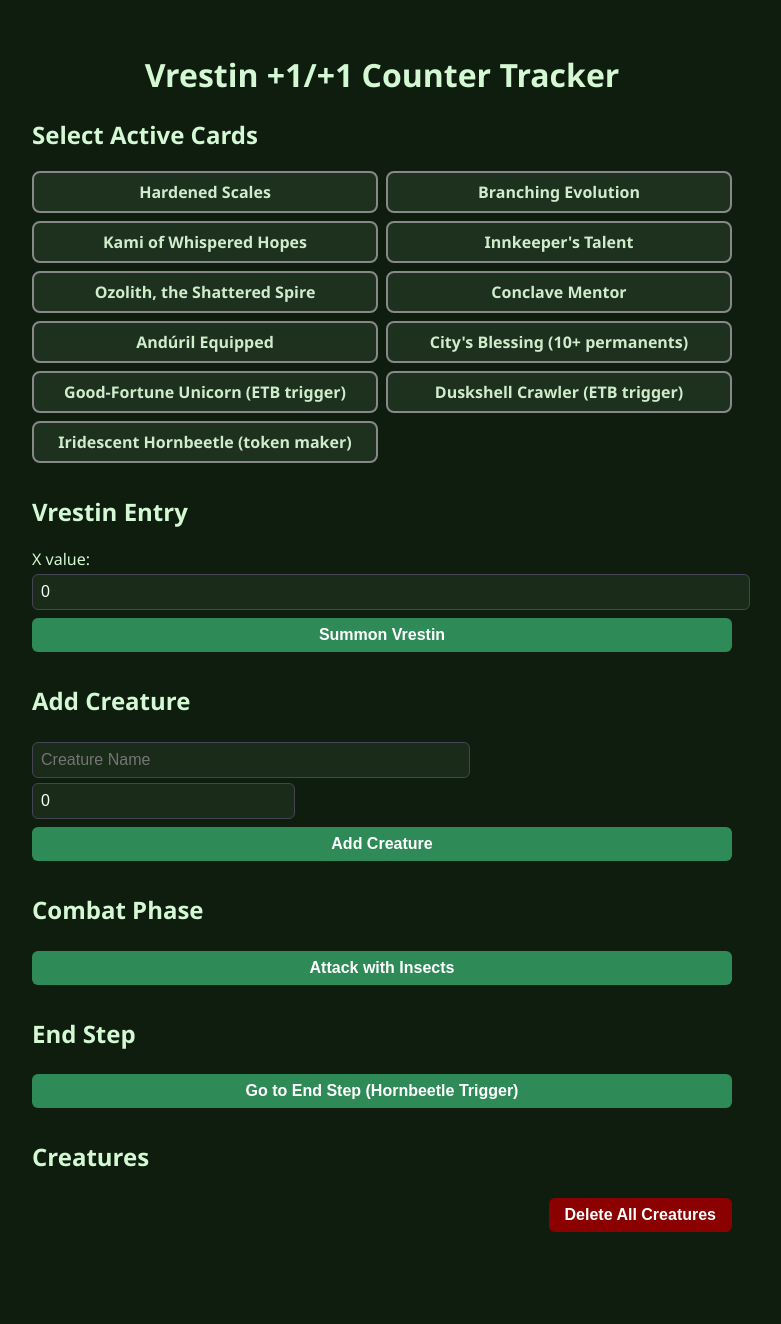
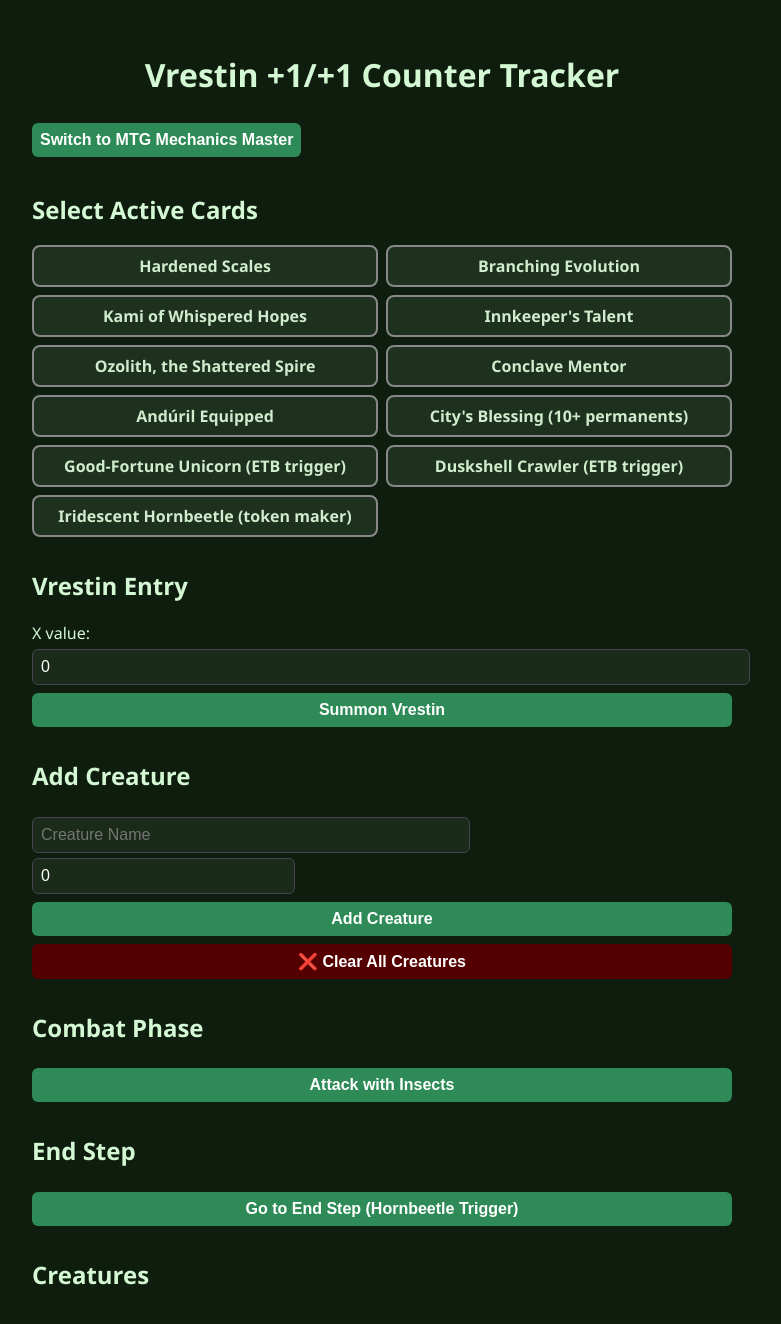
Before and after one commit to cdragon666/vrestin-counters, a React (Create React App) app: page / in a window 1280 px wide. Shown: the top 1324 px of the page, without its empty margins (258-1039 px from the left). Before the commit the page ends 1264 px from the top, so only its background shows below. Built offline with nearby package versions, Linux system fonts and the light colour scheme.

Commit message:
Add mode toggle and MTG Mechanics Master placeholder

```diff
--- a/src/App.js
+++ b/src/App.js
@@ -23,6 +23,7 @@ const creatureData = {
 };
 
 export default function App() {
+  const [mode, setMode] = useState("vrestin");
   const [selectedCards, setSelectedCards] = useState([]);
   const [vrestinX, setVrestinX] = useState(0);
   const [creatures, setCreatures] = useState([]);
@@ -75,8 +76,7 @@ export default function App() {
 
     addToTracker(vrestinCounters + base * insectCounters);
 
-    let log = `[ETB Phase]\n✨ Vrestin enters with ${vrestinCounters} counters\n`;
-    log += `🐞 ${base} Insect tokens created (+${insectCounters})`;
+    let log = `[ETB Phase]\n✨ Vrestin enters with ${vrestinCounters} counters\n🐞 ${base} Insect tokens created (+${insectCounters})`;
 
     const newCreatures = [
       { name: "Vrestin", counters: vrestinCounters },
@@ -103,9 +103,10 @@ export default function App() {
       return { ...c, counters: c.counters + added };
     });
 
-    log += `🌟 All insects +${insectBonus}`;
     if (has("anduril")) {
-      log += `, all creatures +${andurilBonus} from Andúril`;
+      log += `🌟 All insects +${insectBonus}, all creatures +${andurilBonus} from Andúril`;
+    } else {
+      log += `🌟 All insects +${insectBonus}`;
     }
 
     setCreatures(updatedCreatures);
@@ -136,6 +137,10 @@ export default function App() {
 
   const removeCreature = (index) => {
     setCreatures((prev) => prev.filter((_, i) => i !== index));
+  };
+
+  const clearAllCreatures = () => {
+    setCreatures([]);
   };
 
   const addCreature = () => {
@@ -173,11 +178,23 @@ export default function App() {
   };
 
   const clearLog = () => setResultLog([]);
-  const clearCreatures = () => setCreatures([]);
+
+  if (mode === "helper") {
+    return (
+      <div style={{ padding: "2rem" }}>
+        <h1>🧠 MTG Mechanics Master</h1>
+        <p>This section is under development. It will help players look up card rulings, interactions, and timing rules.</p>
+        <button onClick={() => setMode("vrestin")}>Switch to Devlin Mode</button>
+      </div>
+    );
+  }
 
   return (
     <div style={{ padding: "2rem", maxWidth: "700px", margin: "auto" }}>
       <h1 style={{ textAlign: "center" }}>Vrestin +1/+1 Counter Tracker</h1>
+      <button onClick={() => setMode("helper")} style={{ marginBottom: "1rem" }}>
+        Switch to MTG Mechanics Master
+      </button>
 
       <h2>Select Active Cards</h2>
       <div style={{ display: "grid", gridTemplateColumns: "1fr 1fr", gap: "0.5rem" }}>
@@ -222,6 +239,9 @@ export default function App() {
       <button onClick={addCreature} style={{ marginTop: "0.5rem", width: "100%" }}>
         Add Creature
       </button>
+      <button onClick={clearAllCreatures} style={{ marginTop: "0.5rem", width: "100%", background: "#500", color: "#fff" }}>
+        ❌ Clear All Creatures
+      </button>
 
       {suggestions.length > 0 && (
         <ul style={{ listStyle: "none", padding: 0, marginTop: "0.5rem", background: "#111", border: "1px solid #888", borderRadius: "6px", fontWeight: "bold", fontSize: "1rem", color: "#fff" }}>
@@ -259,12 +279,6 @@ export default function App() {
         </div>
       ))}
 
-      <div style={{ marginTop: "1rem", textAlign: "right" }}>
-        <button onClick={clearCreatures} style={{ background: "darkred", color: "white", padding: "0.5rem 1rem", borderRadius: "6px" }}>
-          Delete All Creatures
-        </button>
-      </div>
-
       {resultLog.length > 0 && (
         <div style={{ marginTop: "2rem" }}>
           <div style={{ display: "flex", justifyContent: "space-between" }}>
```
